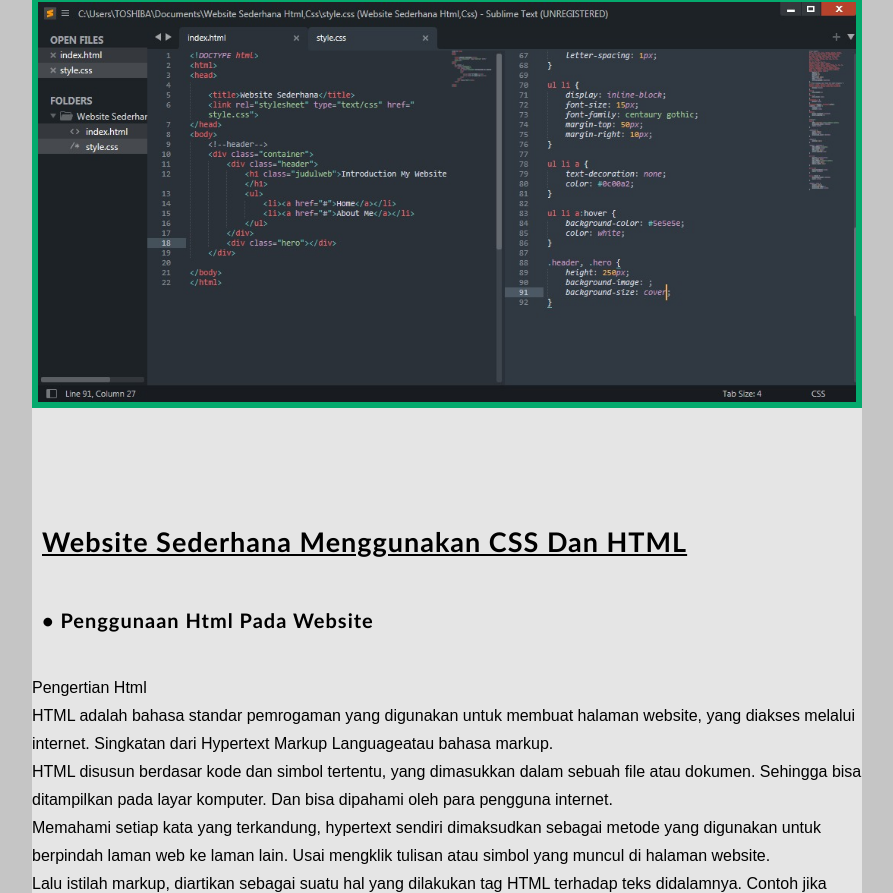
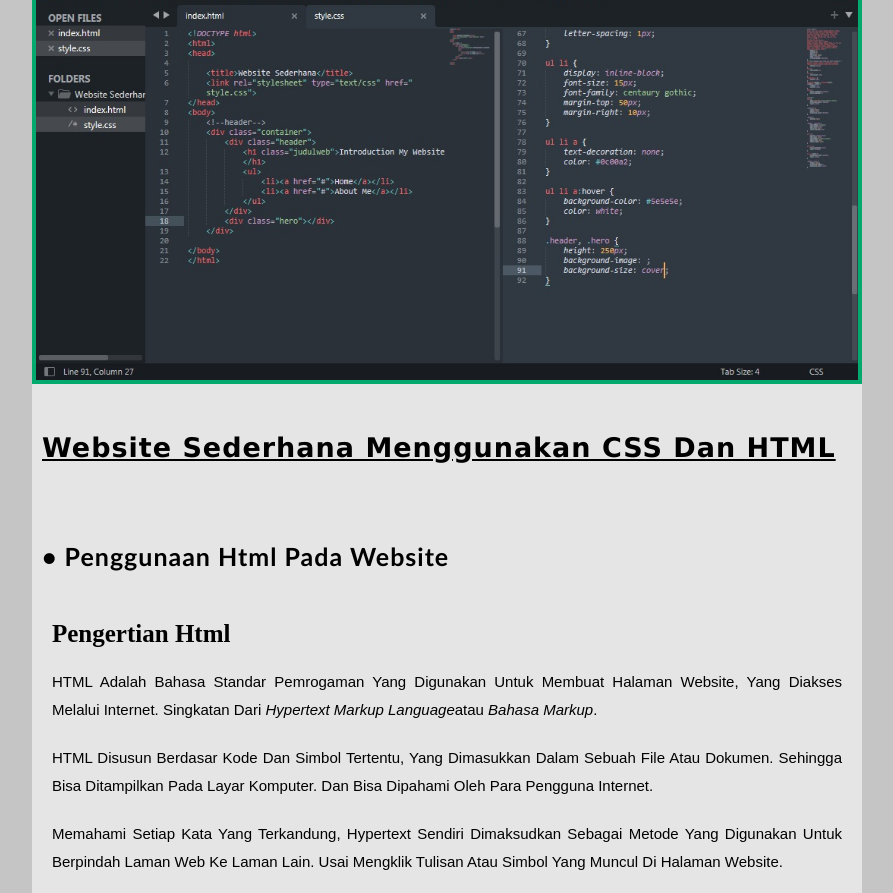
Before and after one commit to SCFJR/Web-Sederhana, a plain HTML site: page Website Sederhana/index.html in a window 1280 px wide. Shown: the part 190-1083 px from the top of the page, without its empty margins (193-1086 px from the left). Drawn offline with Linux system fonts and the light colour scheme.

Commit message:
Update style.css

```diff
--- a/Website Sederhana/style.css
+++ b/Website Sederhana/style.css
@@ -63,7 +63,7 @@ body {
 	letter-spacing: 1px;
 	padding-bottom: 45px;
 	padding-left: 10px;
-	padding-top: 65px;
+	padding-top: 45px;
 }
 
 .topnavbar {
@@ -117,7 +117,7 @@ li a:hover {
 	background-image: url("Gambar/codingan.jpeg") ;
 	background-size: cover;
 	/* margin-top: 3px; */
-	border: 6px solid #04AA6D;
+	border: 4px solid #04AA6D;
 }
 
 
@@ -125,8 +125,8 @@ li a:hover {
 	font-weight: bold;
 	text-decoration-line: underline;
 	font-size: 27px;
-	font-family: Trebuchet MS;
-	padding-top: 120px;
+	font-family: Lucida Sans;
+	padding-top: 50px;
 	padding-bottom: 50px;
 	padding-left: 10px;
 	letter-spacing: 1px;
@@ -135,9 +135,33 @@ li a:hover {
 
 .poin1 {
 	font-weight: bold;
-	font-size: 20px;
+	font-size: 25px;
 	font-family: Trebuchet MS;
 	padding-left: 10px;
-	padding-bottom: 40px;
+	padding-bottom: 30px;
 	letter-spacing: 1px;
 }
+
+h2 {
+	margin-bottom: 30px;
+	padding: 20px;
+	font-family: arial bold;
+	font-weight: bold;
+	font-size: 25px;
+}
+
+.content p{
+	padding-bottom: 50px;
+	padding-left: 20px;
+	padding-right: 20px;
+	margin-top: -30px;
+	text-align: justify;
+	text-transform: capitalize;
+	font-family: arial;
+	font-size: 15px;
+
+}
+
+i {
+	font-style: italic;
+}
```
